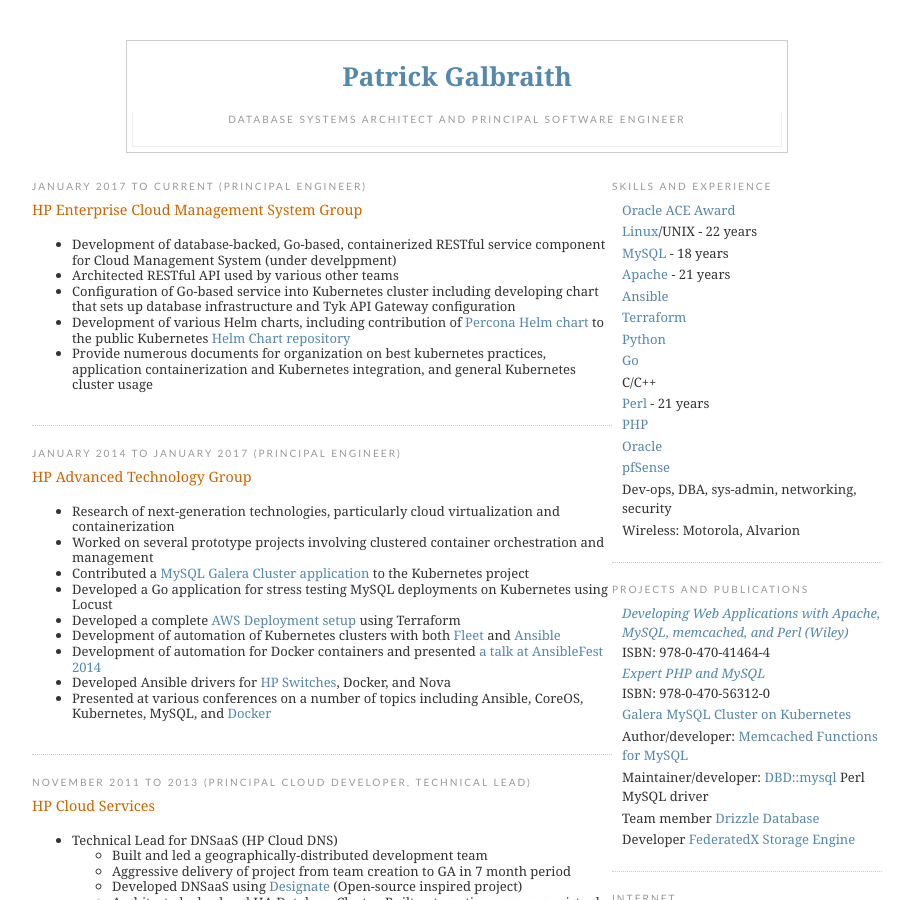
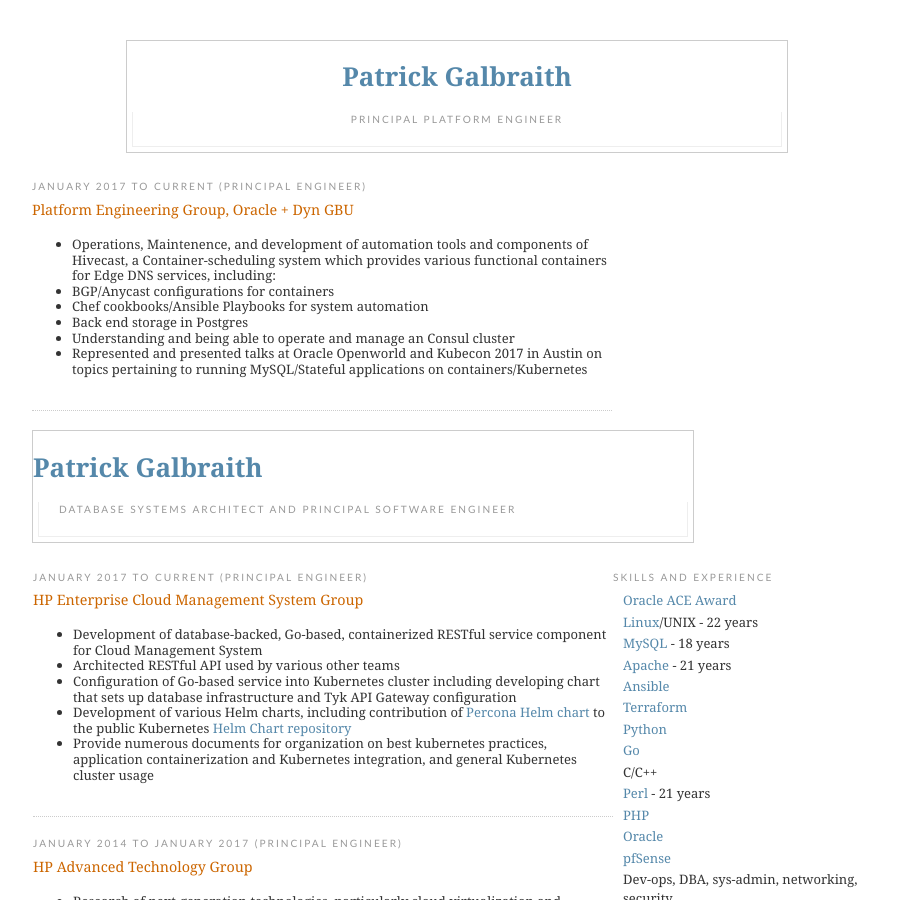
Before and after one commit to CaptTofu/patg.net, a Jekyll site: the page resume_short.html, which Jekyll copies as it is, in a window 1280 px wide and 900 px high. Shown: the whole window, without its empty margins (183-1093 px from the left). Built offline with Jekyll 4.4.1, drawn with Linux system fonts in a browser that asks for light colours.

Commit message:
updates with Oracle accomplishments

```diff
--- a/resume_short.html
+++ b/resume_short.html
@@ -247,6 +247,34 @@
 
 <div id="header">
   <h1 id="resume-title"><a href="http://patg.net">Patrick Galbraith</a></h1>
+  <p id="description">Principal Platform Engineer</p>
+</div>
+<!-- end #header -->
+
+<!-- Begin #content -->
+<div id="content">
+
+<!-- Begin #main -->
+<div id="main"><div id="main2">
+
+<!-- begin .job-->
+<h2 class="date-header">January 2017 to current (Principal Engineer)</h2>
+<div class="post"><a name="Oracle + Dyn GBU"></a>
+<h3 class="post-title"><a href="http://dyn.com">Platform Engineering Group, Oracle + Dyn GBU</a></h3>
+<div class="post-body">
+<ul>
+    <li>Operations, Maintenence, and development of automation tools and components of Hivecast, a Container-scheduling system which provides various functional containers for Edge DNS services, including:
+        <li>BGP/Anycast configurations for containers</li>
+        <li>Chef cookbooks/Ansible Playbooks for system automation</li>
+        <li>Back end storage in Postgres</li>
+        <li>Understanding and being able to operate and manage an Consul cluster</li>
+        <li>Represented and presented talks at Oracle Openworld and Kubecon 2017 in Austin on topics pertaining to running MySQL/Stateful applications on containers/Kubernetes</li>
+</ul>
+</div>
+</div>
+
+<div id="header">
+  <h1 id="resume-title"><a href="http://patg.net">Patrick Galbraith</a></h1>
   <p id="description">Database Systems Architect and Principal Software
   Engineer</p>
 </div>
@@ -264,7 +292,7 @@
 <h3 class="post-title"><a href="http://hpe.com">HP Enterprise Cloud Management System Group</a></h3>
 <div class="post-body">
 <ul>
-	<li>Development of database-backed, Go-based, containerized RESTful service component for Cloud Management System (under develppment)
+	<li>Development of database-backed, Go-based, containerized RESTful service component for Cloud Management System
 	<li>Architected RESTful API used by various other teams</li>
         <li>Configuration of Go-based service into Kubernetes cluster including developing chart that sets up database infrastructure and Tyk API Gateway configuration</li>
         <li>Development of various Helm charts, including contribution of <a href="https://github.com/kubernetes/charts/tree/master/stable/percona">Percona Helm chart</a> to the public Kubernetes <a href="https://github.com/kubernetes/charts/tree/master/stable/percona">Helm Chart repository</a></li>
```
